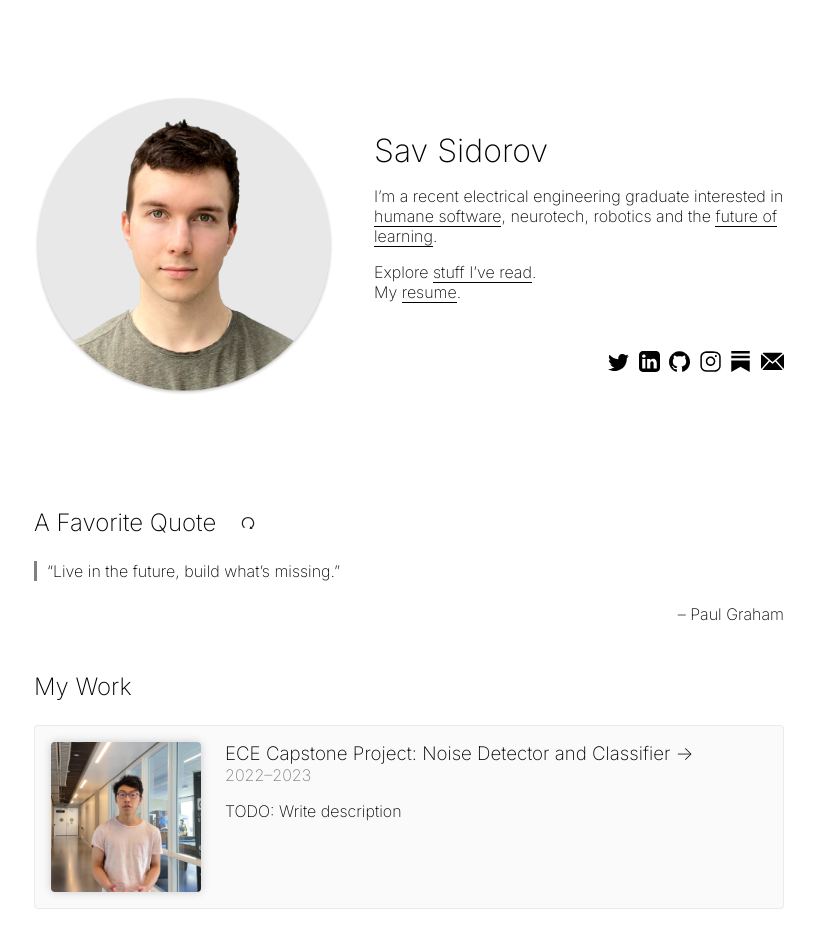
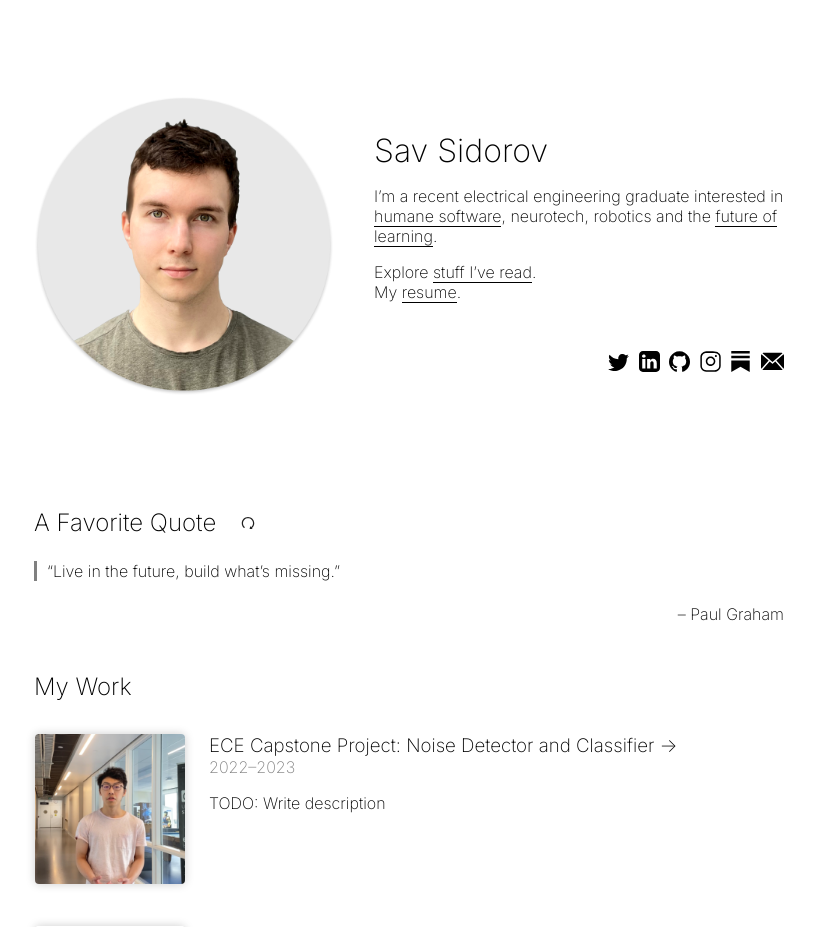
Before and after one commit to SavSidorov/savsidorov.com, a Next.js app: page / in a window 1280 px wide. Shown: the top 927 px of the page, without its empty margins (231-1046 px from the left). Built offline with nearby package versions, Linux system fonts and the light colour scheme.

Commit message:
More Projects section tweaks

```diff
--- a/components/Book.module.css
+++ b/components/Book.module.css
@@ -3,7 +3,7 @@
   height: calc(250px / 1.2);
   overflow: hidden;
   box-shadow: 0 0 10px 0 rgba(0,0,0,0.2);
-  transition: box-shadow 0.2s ease-in-out, transform 200ms ease-in-out;
+  transition: box-shadow 200ms ease-in-out, transform 200ms ease-in-out;
 }
 
 .book:hover {
--- a/components/Project.module.css
+++ b/components/Project.module.css
@@ -1,16 +1,9 @@
 .project{
   display: flex;
   margin: 1.5rem 0;
-  padding: 1rem;
+  padding: 0.5rem 0.5rem 0.5rem 0;
   border-radius: var(--border-radius);
-  border: 1px solid rgba(200, 200, 200, 0.3);
-  background-color: rgba(200, 200, 200, 0.1);
-  transition: background 200ms, border 200ms;
-}
-
-.project:hover{
-  border: 1px solid rgba(120, 120, 120, 0.3);
-  background-color: rgba(120, 120, 120, 0.1);
+  border: 1px solid rgba(255, 255, 255, 0.3);
 }
 
 .project h3 {
@@ -29,6 +22,7 @@
 
 .project:hover .image {
   transform: scale(1.025);
+  box-shadow: 0 0 10px 0 rgba(0,0,0,0.3);
 }
 
 .project h4 {
@@ -40,7 +34,7 @@
 .image{
   border-radius: var(--border-radius);
   box-shadow: 0 0 10px 0 rgba(0,0,0,0.2);
-  transition: transform 200ms;
+  transition: box-shadow 200ms ease-in-out, transform 200ms ease-in-out;
 
   -webkit-user-select: none; /* Safari */
   -ms-user-select: none; /* IE 10 and IE 11 */
@@ -57,6 +51,8 @@
   .project {
     flex-direction: column;
     margin: 1.5 0 1.5rem 0;
+    padding: 1rem;
+    border: 1px solid rgba(200, 200, 200, 0.3);
   }
 
   .project img,
--- a/components/Project.tsx
+++ b/components/Project.tsx
@@ -24,7 +24,6 @@ export default function Project({project}: ProjectProps) {
             <h4 className={styles.date}>{project.date}</h4>
             <p className={styles.description} style={{ textDecoration: 'none' }}>{project.description}</p>
           </div>
-
       </div>
     </Link>
   )
```
